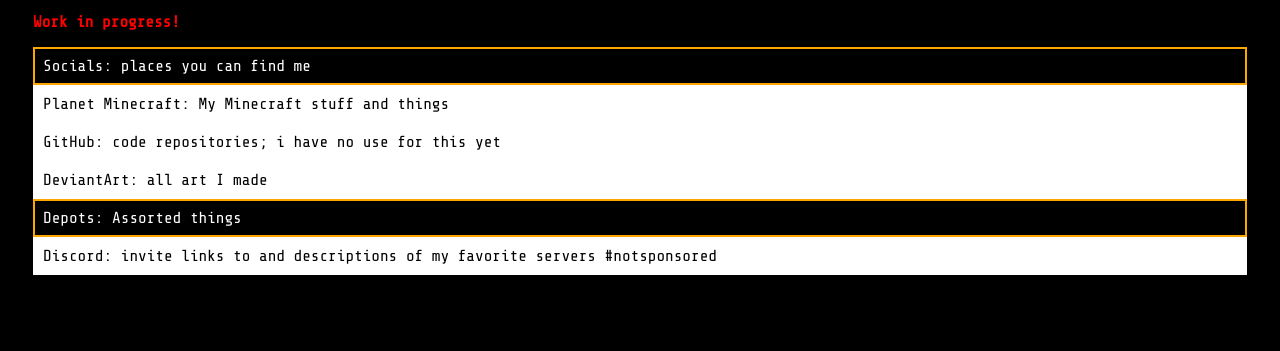
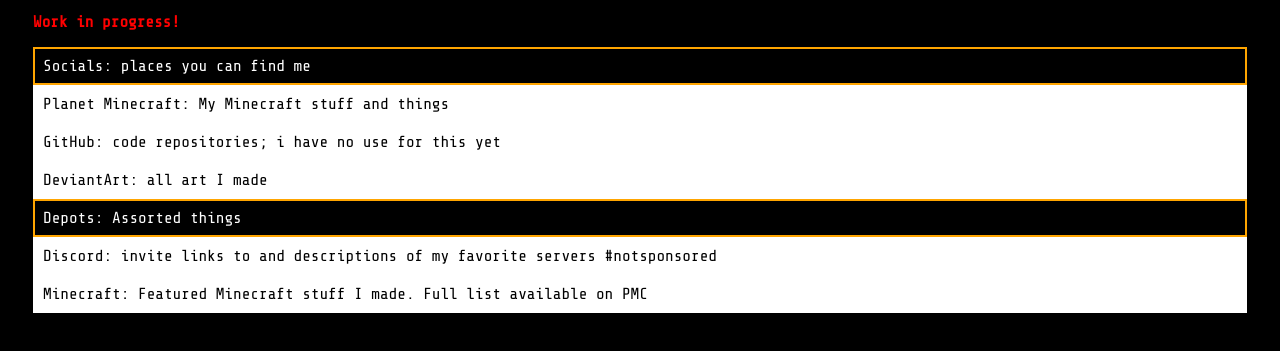
Before and after one commit to GranolaMicro/granolamicro.github.io, a plain HTML site: page index.html in a window 1280 px wide. Shown: the part 133-484 px from the top of the page. Drawn offline with nearby package versions, Linux system fonts and the light colour scheme.

Commit message:
Added link to "minecraft.html"

```diff
--- a/index.html
+++ b/index.html
@@ -28,6 +28,7 @@
 			<a href="https://www.deviantart.com/granolamicro" title="GranolaMicro" >DeviantArt: all art I made</a>
 			<a id="desc" >Depots: Assorted things</a>
 			<a href="/discord.html" >Discord: invite links to and descriptions of my favorite servers #notsponsored</a>
+			<a href="/minecraft.html" >Minecraft: Featured Minecraft stuff I made. Full list available on PMC</a>
 		</div>
 	</body>
 </html>
```
